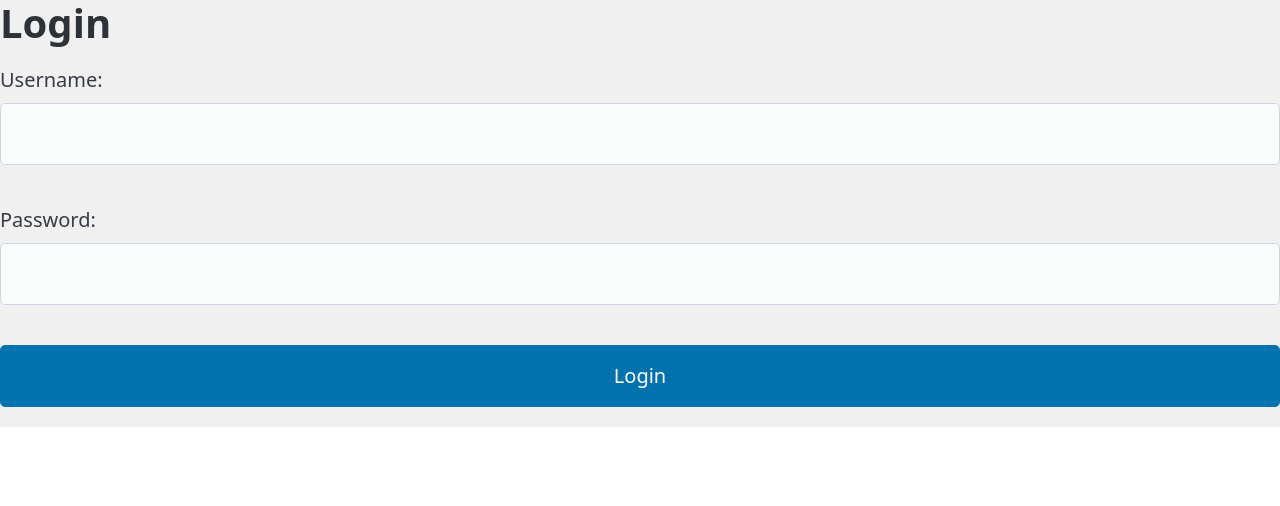
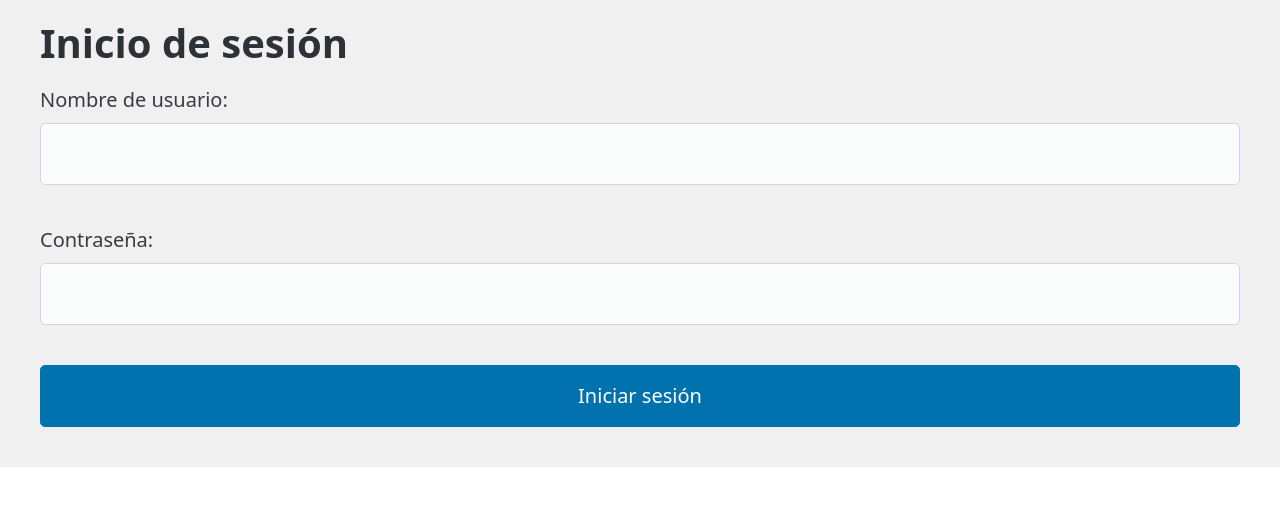
Before and after one commit to JuanPuyo1/EMR_RVDjango, a Django app: page /accounts/login/ in a window 1280 px wide. Shown: the top 506 px of the page. Run offline with Django 5.2, Linux system fonts and the light colour scheme; some libraries are stand-ins or nearby versions.

Commit message:
creating the login view using the django auth authentication

```diff
--- a/EMR_RV/settings.py
+++ b/EMR_RV/settings.py
@@ -32,6 +32,7 @@ ALLOWED_HOSTS = []
 
 INSTALLED_APPS = [
     'emr',
+    'accounts',
     'django.contrib.admin',
     'django.contrib.auth',
     'django.contrib.contenttypes',
--- a/accounts/forms.py
+++ b/accounts/forms.py
@@ -1,9 +1,5 @@
 from django import forms
+
 class LoginForm(forms.Form):
-    username = forms.CharField(max_length=100)
-    password = forms.CharField(max_length=100)
-
-    widgets = {
-        'username': forms.TextInput(attrs={'class': 'form-control'}),
-        'password': forms.PasswordInput(attrs={'class': 'form-control'}),
-    }
+    username = forms.CharField(widget=forms.TextInput(attrs={'class': 'form-control'}),label='Nombre de usuario')
+    password = forms.CharField(widget=forms.PasswordInput(attrs={'class': 'form-control'}),label='Contraseña')
--- a/accounts/templates/accounts/login.html
+++ b/accounts/templates/accounts/login.html
@@ -1,10 +1,19 @@
 {% extends "base.html" %}
+{% load static %}
+
+
+{% block custom_css %}
+    <link rel="stylesheet" href="{% static 'accounts/style.css' %}">
+{% endblock custom_css %}
 
 {% block content %}
-<h1>Login</h1>
+
+<main class="container">
+<h1>Inicio de sesión</h1>
 <form method="post">
     {% csrf_token %}
     {{ form.as_p }}
-    <button type="submit">Login</button>
-</form>
+        <button type="submit">Iniciar sesión</button>
+    </form>
+</main>
 {% endblock content %}
--- a/accounts/urls.py
+++ b/accounts/urls.py
@@ -2,8 +2,9 @@ from django.urls import path
 from . import views
 from django.contrib.auth.views import LoginView, LogoutView
 
+app_name = 'accounts'
 
 urlpatterns = [
     path('login/', views.LoginView.as_view(), name='login'),
-    path('logout/', LogoutView.as_view(), name='logout'),
+    path('logout/', views.LogoutView.as_view(), name='logout'),
 ]
--- a/accounts/views.py
+++ b/accounts/views.py
@@ -1,24 +1,35 @@
 from django.shortcuts import render, redirect
-from django.contrib.auth import authenticate, login
+from django.contrib.auth import authenticate, login, logout
+from django.views.generic import View
 from .forms import LoginForm
-from django.views.generic import View
 
 class LoginView(View):
+
+    template_name = 'accounts/login.html'
     form_class = LoginForm
-    template_name = 'accounts/login.html'
 
-    def get(self, request):
+    def get(self, request, *args, **kwargs):
+        print("GET")
+        if request.user.is_authenticated:
+            return redirect('emr:medication_list')
         form = self.form_class()
         return render(request, self.template_name, {'form': form})
 
-    def post(self, request):
+    def post(self, request, *args, **kwargs):
         form = self.form_class(request.POST)
         if form.is_valid():
             username = form.cleaned_data['username']
             password = form.cleaned_data['password']
-            user = authenticate(request, username=username, password=password)
-            if user is not None:
+            user = authenticate(username=username, password=password)
+            if user:
                 login(request, user)
-                return redirect('home')
-            else:
-                return render(request, self.template_name, {'error': 'Invalid username or password'})
+                return redirect('emr:medication_list')
+        return render(request, self.template_name, {
+            'form': form,
+            'error': 'Invalid username or password'
+        })
+
+class LogoutView(View):
+    def get(self, request):
+        logout(request)
+        return redirect('accounts:login')
```
Also changed, not shown: accounts/static/accounts/style.css (added), db.sqlite3.
